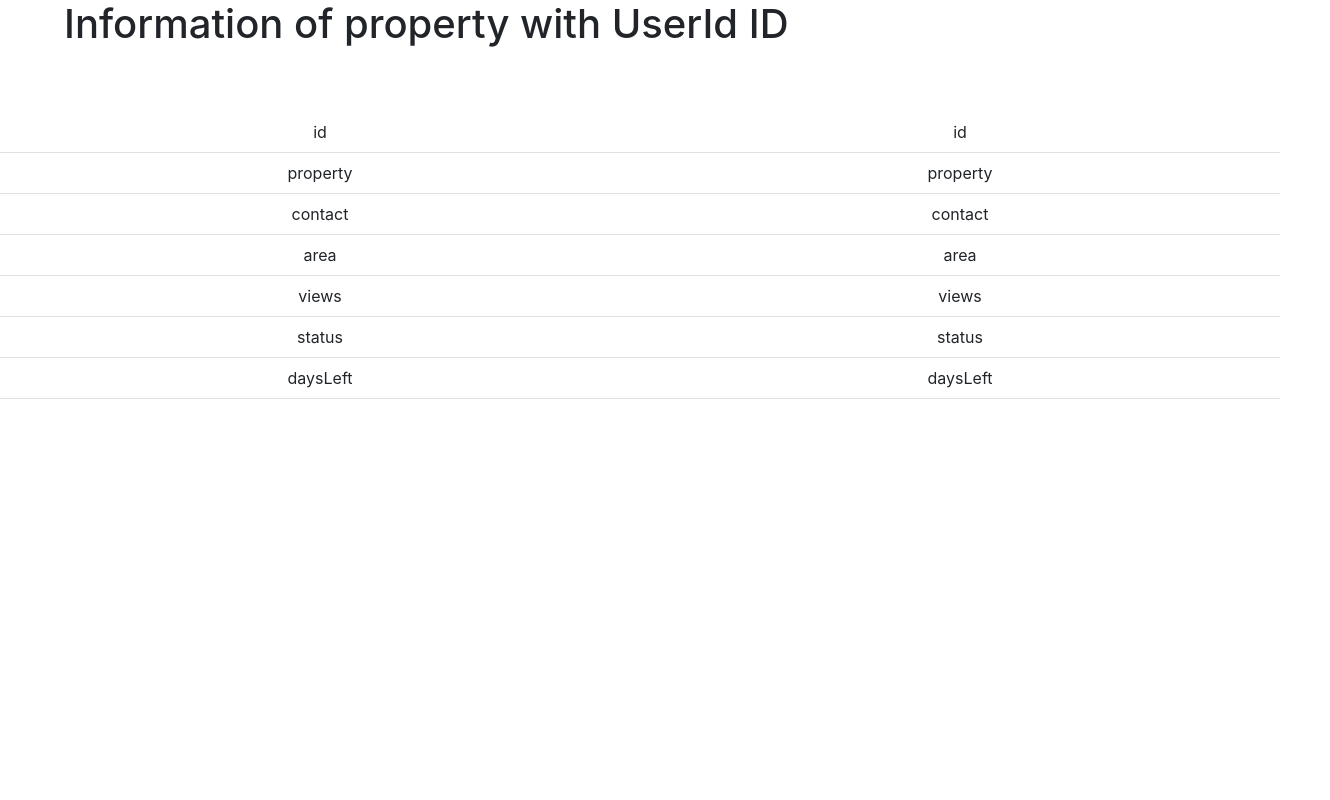
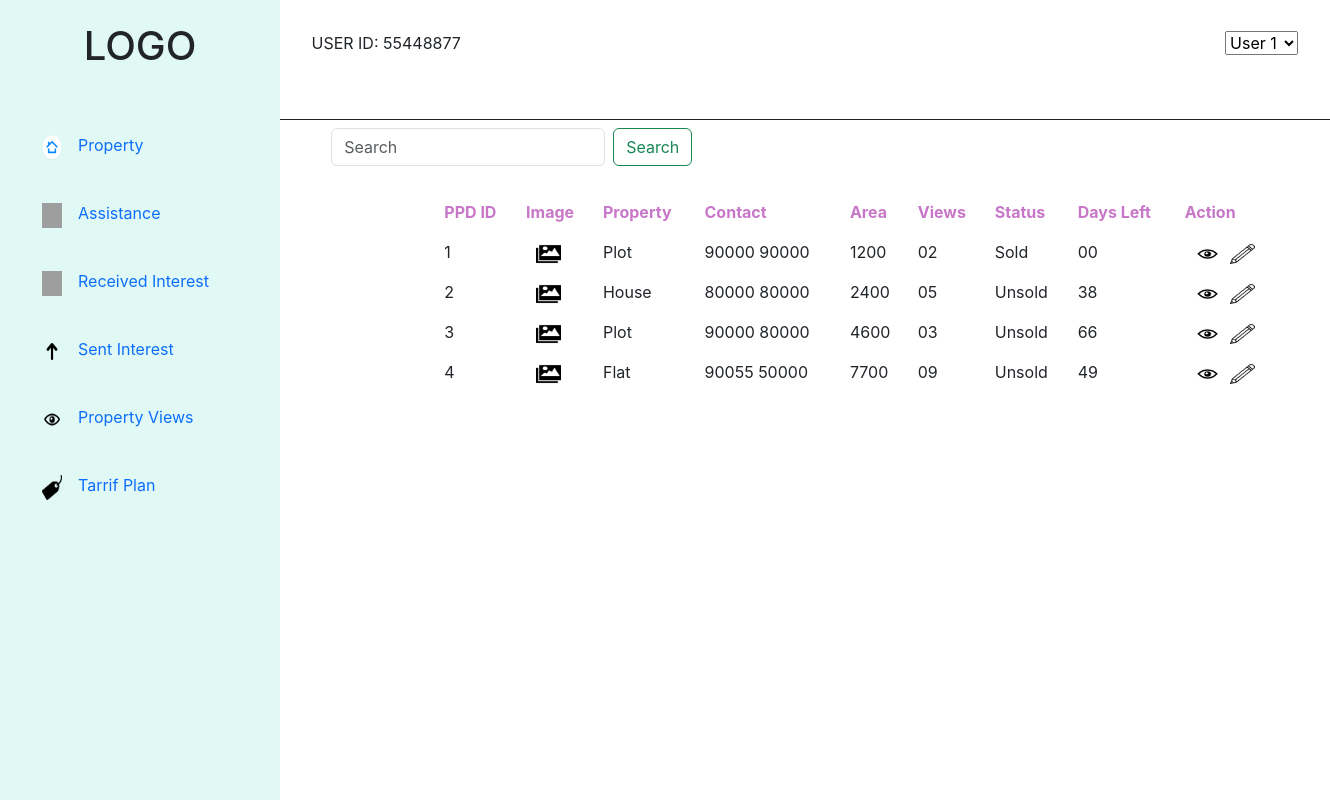
Before and after one commit to Muskan-Gupta10/10x-RealEstate-Frontend, a React (Create React App) app in the folder real-estate-app/: page / in a window 1280 px wide. Shown: the whole page, 1330 px wide, since content can reach past the window. Built offline with nearby package versions, Linux system fonts and the light colour scheme; grey boxes are pictures that could not be loaded.

Commit message:
Changing the index so that the login pages can work

```diff
--- a/real-estate-app/package.json
+++ b/real-estate-app/package.json
@@ -6,9 +6,12 @@
     "@testing-library/jest-dom": "^5.16.5",
     "@testing-library/react": "^13.4.0",
     "@testing-library/user-event": "^13.5.0",
+    "axios": "^1.4.0",
     "bootstrap": "^5.3.0",
     "react": "^18.2.0",
+    "react-cookie": "^4.1.1",
     "react-dom": "^18.2.0",
+    "react-router-dom": "^6.12.1",
     "react-scripts": "5.0.1",
     "web-vitals": "^2.1.4"
   },
--- a/real-estate-app/src/App.js
+++ b/real-estate-app/src/App.js
@@ -1,12 +1,12 @@
-import './App.css';
-import InfoHeader from './Components/InfoHeader';
-import ViewComponent from './Components/ViewComponent';
+import PropertyDetails from './Components/PropertyDetails'
+import PropertyView from './Components/PropertyView'
+import Generalinfo from "./Components/Generalinfo"
 
-function App() {
-  return <>
-    {/* <PropertyView /> */}
-    <ViewComponent />
-  </>
+
+export default function App(){
+  return(
+    <>
+      <PropertyView />
+    </>
+  )
 }
-
-export default App;
--- a/real-estate-app/src/Components/Generalinfo.js
+++ b/real-estate-app/src/Components/Generalinfo.js
@@ -0,0 +1,11 @@
+import React from "react";
+import "../Styles/InfoHeader.css";
+//import { NavLink } from 'react-router-dom'
+function Generalinfo() {
+  return (<>
+    <h1>Hi Hello</h1>
+    </>
+  );
+}
+
+export default Generalinfo;
--- a/real-estate-app/src/index.js
+++ b/real-estate-app/src/index.js
@@ -1,17 +1,17 @@
 import React from 'react';
-import ReactDOM from 'react-dom/client';
+import ReactDOM from 'react-dom';
+import { BrowserRouter as Router } from 'react-router-dom';
 import './index.css';
 import App from './App';
 import reportWebVitals from './reportWebVitals';
 
-const root = ReactDOM.createRoot(document.getElementById('root'));
-root.render(
+ReactDOM.render(
   <React.StrictMode>
-    <App />
-  </React.StrictMode>
+    <Router>
+      <App />
+    </Router>
+  </React.StrictMode>,
+  document.getElementById('root')
 );
 
-// If you want to start measuring performance in your app, pass a function
-// to log results (for example: reportWebVitals(console.log))
-// or send to an analytics endpoint. Learn more: https://bit.ly/CRA-vitals
 reportWebVitals();
```
Also changed, not shown: 1 other file (tests, documents, lock files or other folders).
